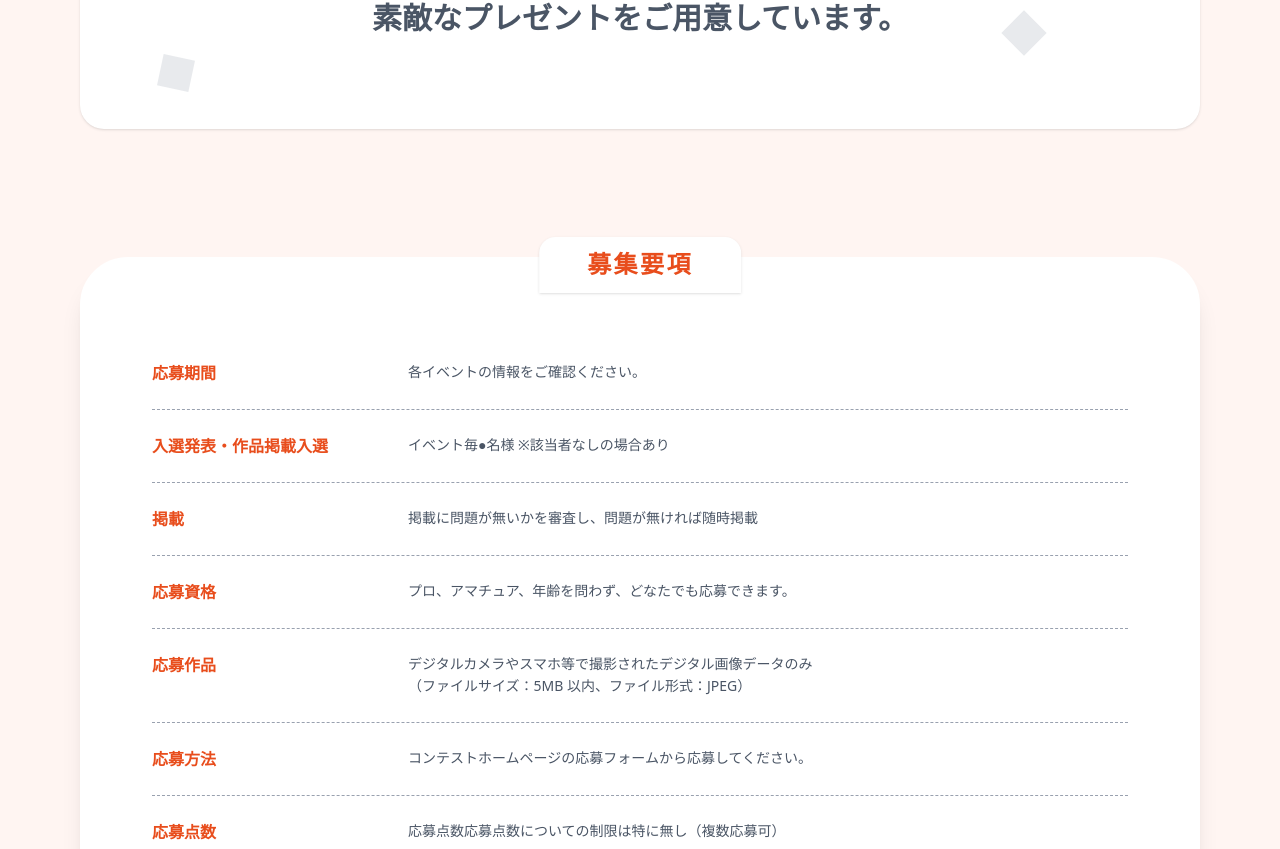
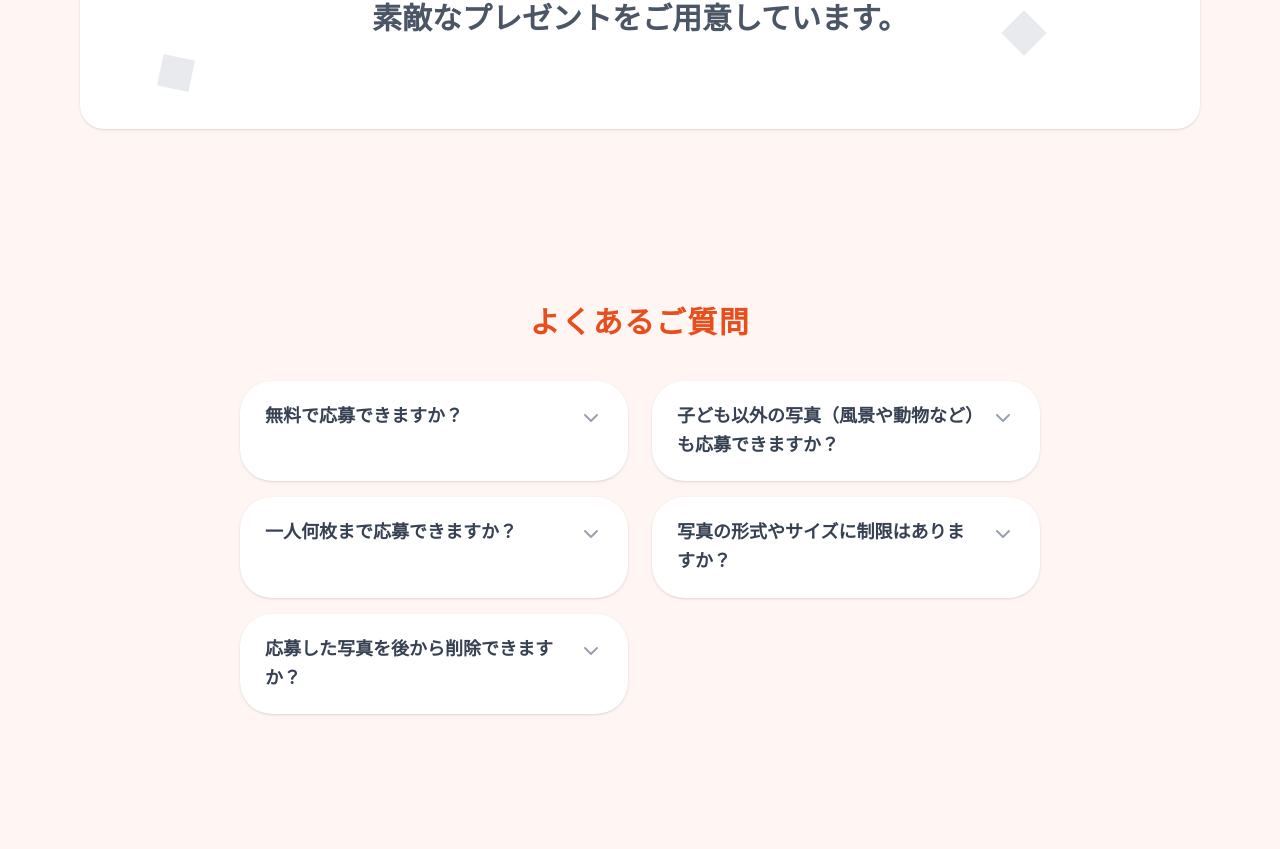
Before and after one commit to Yoshiken-lab/Photocon, a Next.js app in the folder photocon-system/: page /sample in a window 1280 px wide. Shown: the part 3151-4000 px from the top of the page. Built offline with nearby package versions, Linux system fonts and the light colour scheme.

Commit message:
feat(sample): Replace Requirements with Fusion B FAQ design

```diff
--- a/photocon-system/app/sample/page.tsx
+++ b/photocon-system/app/sample/page.tsx
@@ -3,7 +3,7 @@ import { ActiveEvent } from '@/components/ActiveEvent'
 import { PastEvents } from '@/components/PastEvents'
 import { HowToApply } from '@/components/HowToApply'
 import { Prizes } from '@/components/Prizes'
-import { Requirements } from '@/components/Requirements'
+import { SampleFAQ } from '@/components/sample/SampleFAQ'
 import Image from 'next/image'
 import Link from 'next/link'
 
@@ -43,7 +43,7 @@ export default function SamplePage() {
 
             <Prizes />
 
-            <Requirements />
+            <SampleFAQ />
 
         </main>
     )
--- /dev/null
+++ b/photocon-system/components/sample/SampleFAQ.tsx
@@ -0,0 +1,80 @@
+'use client'
+
+import { useState } from 'react'
+import { ChevronDown, ChevronUp } from 'lucide-react'
+
+const faqs = [
+    {
+        question: '無料で応募できますか？',
+        answer: 'スマートフォンやパソコンがあれば無料で応募できます。テーマに沿ったお写真をご用意の上、ぜひご参加ください。'
+    },
+    {
+        question: '子ども以外の写真（風景や動物など）も応募できますか？',
+        answer: 'お子様が写っているお写真でご応募ください。'
+    },
+    {
+        question: '一人何枚まで応募できますか？',
+        answer: '何枚でも応募できます。'
+    },
+    {
+        question: '写真の形式やサイズに制限はありますか？',
+        answer: 'JPEG・JPG・PNGのみ対応しております。また、サイズに関しては15MBまで受け付けております。'
+    },
+    {
+        question: '応募した写真を後から削除できますか？',
+        answer: 'お写真の削除依頼に関しましては、「お問い合わせ」からお問い合わせください。'
+    }
+]
+
+export const SampleFAQ = () => {
+    // 独立して開閉できるようにstate管理を個別に持つか、単にmap内でstateを持つコンポーネントに分ける
+    // ここではシンプルに各アイテムの状態を配列で持たず、個別のFAQアイテムコンポーネントを作成して状態を閉じ込めるアプローチにします。
+
+    return (
+        <section id="faq" className="py-20 px-4 scroll-mt-24">
+            <div className="max-w-4xl mx-auto bg-brand-50 p-8 md:p-12 rounded-[2.5rem]">
+                <h3 className="text-center text-2xl md:text-3xl font-bold text-brand mb-10 font-maru tracking-wider">よくあるご質問</h3>
+
+                <div className="grid md:grid-cols-2 gap-x-6 gap-y-4">
+                    {faqs.map((faq, index) => (
+                        <FAQItem key={index} faq={faq} />
+                    ))}
+                </div>
+            </div>
+        </section>
+    )
+}
+
+const FAQItem = ({ faq }: { faq: { question: string, answer: string } }) => {
+    const [isOpen, setIsOpen] = useState(false)
+
+    return (
+        <div className={`bg-white rounded-[2rem] shadow-sm hover:shadow-md transition-all border border-transparent hover:border-brand-100 overflow-hidden flex flex-col h-full duration-300 ${isOpen ? 'ring-2 ring-brand-100' : ''}`}>
+            <button
+                onClick={() => setIsOpen(!isOpen)}
+                className="w-full px-6 py-5 flex items-start justify-between text-left gap-3 flex-1 group"
+            >
+                <span className={`font-bold font-maru text-base md:text-lg transition-colors leading-relaxed ${isOpen ? 'text-brand' : 'text-gray-700'}`}>
+                    {faq.question}
+                </span>
+                <span className={`shrink-0 mt-1 transition-transform duration-300 ${isOpen ? 'text-brand' : 'text-gray-400 group-hover:text-brand-300'}`}>
+                    {isOpen ? (
+                        <ChevronUp className="w-6 h-6" />
+                    ) : (
+                        <ChevronDown className="w-6 h-6" />
+                    )}
+                </span>
+            </button>
+
+            <div
+                className={`grid transition-all duration-300 ease-in-out ${isOpen ? 'grid-rows-[1fr]' : 'grid-rows-[0fr]'}`}
+            >
+                <div className="overflow-hidden">
+                    <div className="bg-brand-50/50 px-6 pb-6 pt-2 text-gray-600 text-sm leading-relaxed border-t border-dashed border-brand-100 mx-4">
+                        {faq.answer}
+                    </div>
+                </div>
+            </div>
+        </div>
+    )
+}
```
